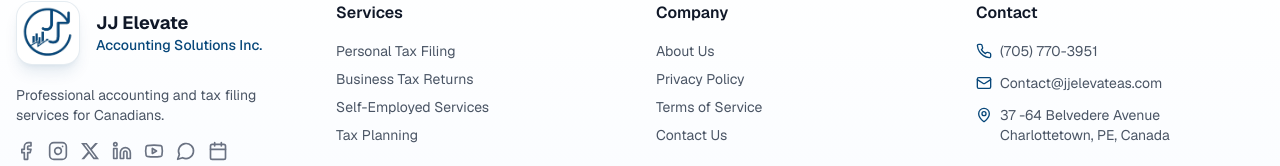
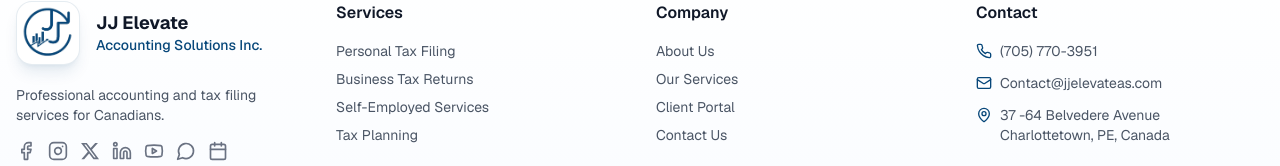
Before and after one commit to IssacJ10/tax-client-portal, a Next.js app: page / in a window 1280 px wide. Shown: the part 4760-4926 px from the top of the page. Built offline with nearby package versions, Linux system fonts and the light colour scheme.

Commit message:
fix: make footer Services and Company links active

```diff
--- a/components/site-footer.tsx
+++ b/components/site-footer.tsx
@@ -62,22 +62,22 @@
             <h3 className="font-semibold mb-4 text-gray-900">Services</h3>
             <ul className="space-y-2 text-sm">
               <li>
-                <Link href="#" className="text-gray-600 hover:text-[#07477a] transition-colors">
+                <Link href="/auth/login" className="text-gray-600 hover:text-[#07477a] transition-colors">
                   Personal Tax Filing
                 </Link>
               </li>
               <li>
-                <Link href="#" className="text-gray-600 hover:text-[#07477a] transition-colors">
+                <Link href="/auth/login" className="text-gray-600 hover:text-[#07477a] transition-colors">
                   Business Tax Returns
                 </Link>
               </li>
               <li>
-                <Link href="#" className="text-gray-600 hover:text-[#07477a] transition-colors">
+                <Link href="/auth/login" className="text-gray-600 hover:text-[#07477a] transition-colors">
                   Self-Employed Services
                 </Link>
               </li>
               <li>
-                <Link href="#" className="text-gray-600 hover:text-[#07477a] transition-colors">
+                <Link href="/auth/login" className="text-gray-600 hover:text-[#07477a] transition-colors">
                   Tax Planning
                 </Link>
               </li>
@@ -89,22 +89,22 @@
             <h3 className="font-semibold mb-4 text-gray-900">Company</h3>
             <ul className="space-y-2 text-sm">
               <li>
-                <Link href="#about" className="text-gray-600 hover:text-[#07477a] transition-colors">
+                <Link href="/#about" className="text-gray-600 hover:text-[#07477a] transition-colors">
                   About Us
                 </Link>
               </li>
               <li>
-                <Link href="#" className="text-gray-600 hover:text-[#07477a] transition-colors">
-                  Privacy Policy
+                <Link href="/#features" className="text-gray-600 hover:text-[#07477a] transition-colors">
+                  Our Services
                 </Link>
               </li>
               <li>
-                <Link href="#" className="text-gray-600 hover:text-[#07477a] transition-colors">
-                  Terms of Service
+                <Link href="/auth/login" className="text-gray-600 hover:text-[#07477a] transition-colors">
+                  Client Portal
                 </Link>
               </li>
               <li>
-                <Link href="#contact" className="text-gray-600 hover:text-[#07477a] transition-colors">
+                <Link href="/#contact" className="text-gray-600 hover:text-[#07477a] transition-colors">
                   Contact Us
                 </Link>
               </li>
```
